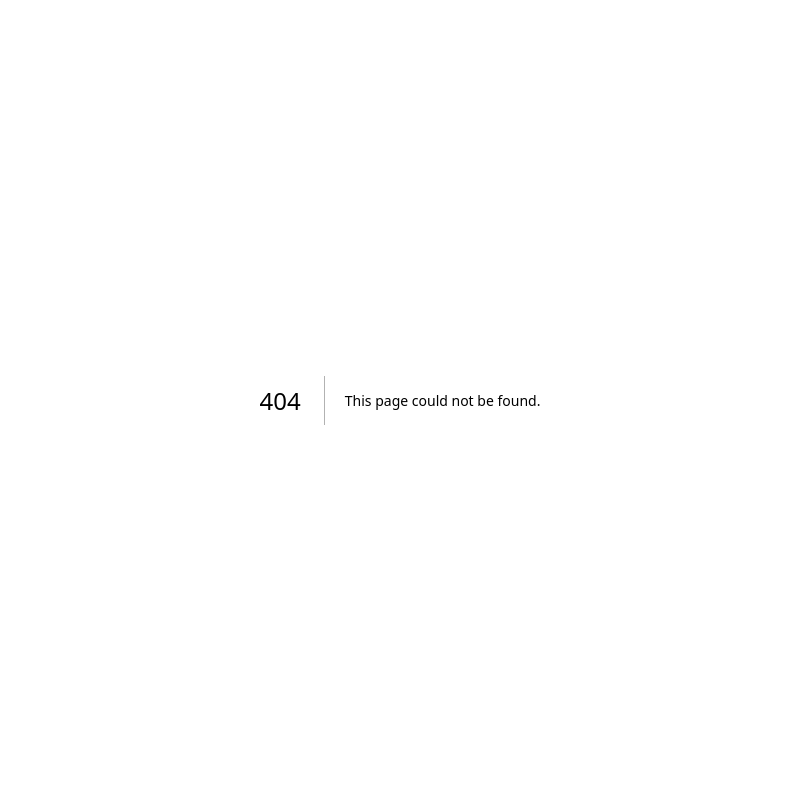
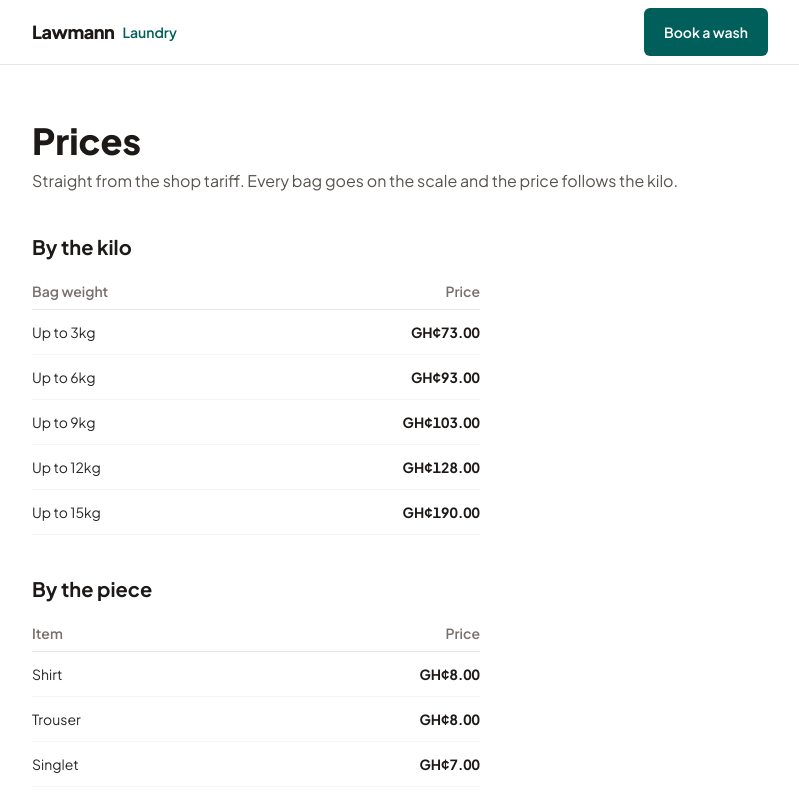
Before and after one commit to sambelteshazzar/LAWMANN-LAUNDRY, a Next.js app: page /pricing in a window 1280 px wide. Before the commit this address had no page. Shown: the top 800 px of the page, without its empty margins (240-1039 px from the left). Built offline with nearby package versions, Linux system fonts and the light colour scheme.

Commit message:
Pricing page: real band and piece tariffs from the shop price list

```diff
--- /dev/null
+++ b/src/app/(public)/pricing/page.tsx
@@ -0,0 +1,71 @@
+import Link from 'next/link';
+import { BANDS, PIECES } from '@/lib/pricing';
+import { money } from '@/lib/money';
+import { PublicPage } from '@/components/public';
+
+export const metadata = { title: 'Prices' };
+
+export default function PricingPage() {
+  return (
+    <PublicPage>
+      <section className="pb-12 pt-8 md:pt-14">
+        <h1 className="text-3xl font-extrabold text-stone-900 md:text-4xl">Prices</h1>
+        <p className="mt-2 text-stone-600">
+          Straight from the shop tariff. Every bag goes on the scale and the price follows the kilo.
+        </p>
+
+        <h2 className="mt-10 text-xl font-bold text-stone-900">By the kilo</h2>
+        <table className="mt-3 w-full max-w-md text-sm">
+          <thead>
+            <tr className="border-b border-stone-200 text-left text-stone-500">
+              <th scope="col" className="py-2 font-semibold">Bag weight</th>
+              <th scope="col" className="py-2 text-right font-semibold">Price</th>
+            </tr>
+          </thead>
+          <tbody>
+            {BANDS.map((band) => (
+              <tr key={band.to} className="border-b border-stone-100">
+                <td className="py-3 text-stone-800">Up to {band.to / 1000}kg</td>
+                <td className="py-3 text-right font-bold tabular-nums text-stone-900">{money(band.price)}</td>
+              </tr>
+            ))}
+          </tbody>
+        </table>
+
+        <h2 className="mt-10 text-xl font-bold text-stone-900">By the piece</h2>
+        <table className="mt-3 w-full max-w-md text-sm">
+          <thead>
+            <tr className="border-b border-stone-200 text-left text-stone-500">
+              <th scope="col" className="py-2 font-semibold">Item</th>
+              <th scope="col" className="py-2 text-right font-semibold">Price</th>
+            </tr>
+          </thead>
+          <tbody>
+            {PIECES.map((piece) => (
+              <tr key={piece.code} className="border-b border-stone-100">
+                <td className="py-3 text-stone-800">
+                  {piece.name}
+                  {piece.mayBeDryClean ? (
+                    <span className="ml-2 rounded bg-stone-100 px-1.5 py-0.5 text-xs font-semibold text-stone-600">
+                      dry clean
+                    </span>
+                  ) : null}
+                </td>
+                <td className="py-3 text-right font-bold tabular-nums text-stone-900">{money(piece.price)}</td>
+              </tr>
+            ))}
+          </tbody>
+        </table>
+
+        <div className="mt-8 rounded-lg bg-stone-100 p-4">
+          <p className="text-sm text-stone-700">
+            Bags above 15kg: message us. The tariff stops at 15kg, so heavier bags are priced on the spot, never guessed.
+          </p>
+        </div>
+        <Link href="/" className="mt-6 inline-flex min-h-12 items-center text-sm font-semibold text-teal-800 underline">
+          Back to the front page
+        </Link>
+      </section>
+    </PublicPage>
+  );
+}
```
